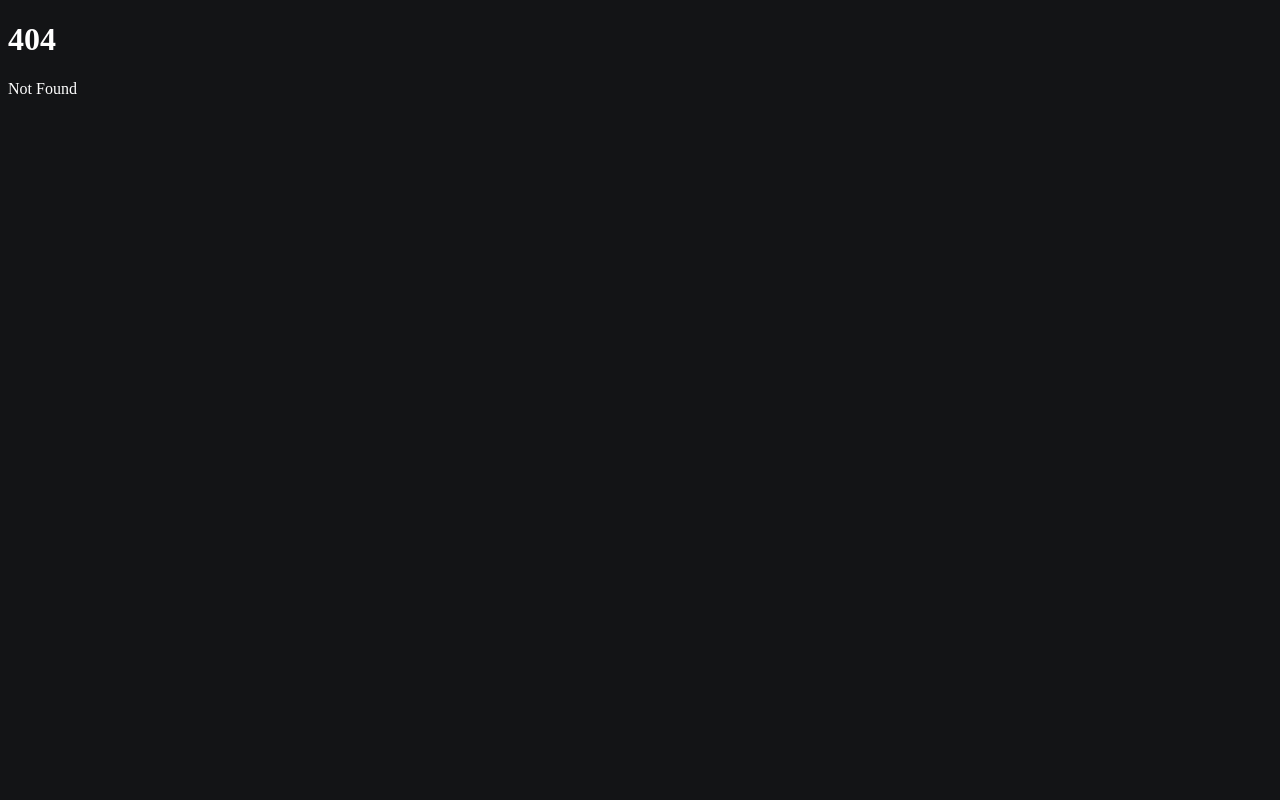
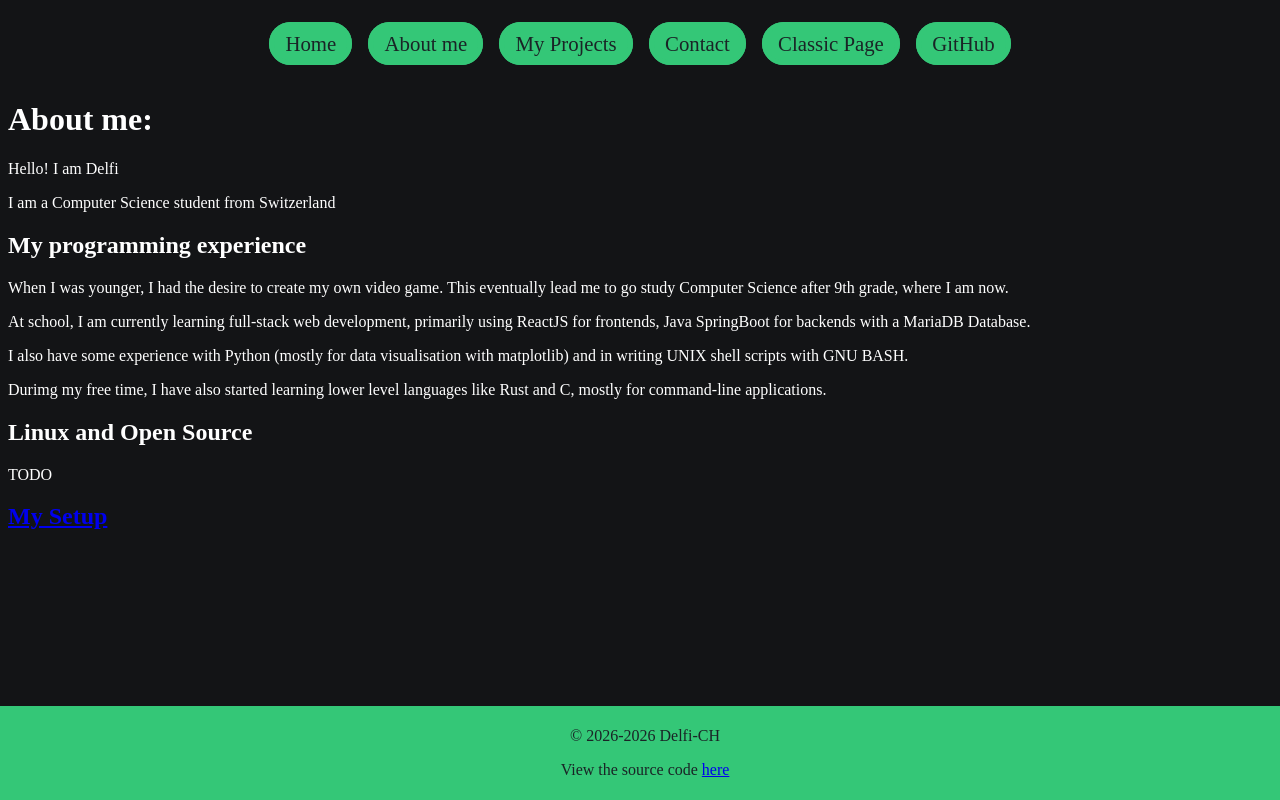
Before and after one commit to Delfi-CH/delfi-page-new, a SvelteKit app: page /about in a window 1280 px wide. Before the commit this address had no page. Built offline with nearby package versions, Linux system fonts and the light colour scheme.

Commit message:
add /about

```diff
--- /dev/null
+++ b/src/routes/about/+page.svelte
@@ -0,0 +1,25 @@
+<script>
+
+    import Navigation from "$lib/components/Navigation.svelte";
+    import {resolve} from "$app/paths";
+    import Footer from "$lib/components/Footer.svelte";
+
+</script>
+<main>
+    <Navigation></Navigation>
+    <h1>About me:</h1>
+    <p>Hello! I am Delfi</p>
+    <p>I am a Computer Science student from Switzerland</p>
+    <h2>My programming experience</h2>
+    <p>When I was younger, I had the desire to create my own video game. This eventually lead me to go study Computer Science after 9th grade, where I am now.</p>
+    <p>At school, I am currently learning full-stack web development, primarily using ReactJS for frontends, Java SpringBoot for backends with a MariaDB Database. </p>
+    <p>I also have some experience with Python (mostly for data visualisation with matplotlib) and in writing UNIX shell scripts with GNU BASH.</p>
+    <p>Durimg my free time, I have also started learning lower level languages like Rust and C, mostly for command-line applications.</p>
+    <h2>Linux and Open Source</h2>
+    <p>TODO</p>
+    <h2><a href={resolve("/about/setup")}>My Setup</a></h2>
+    <Footer></Footer>
+</main>
+<style>
+
+</style>
```
